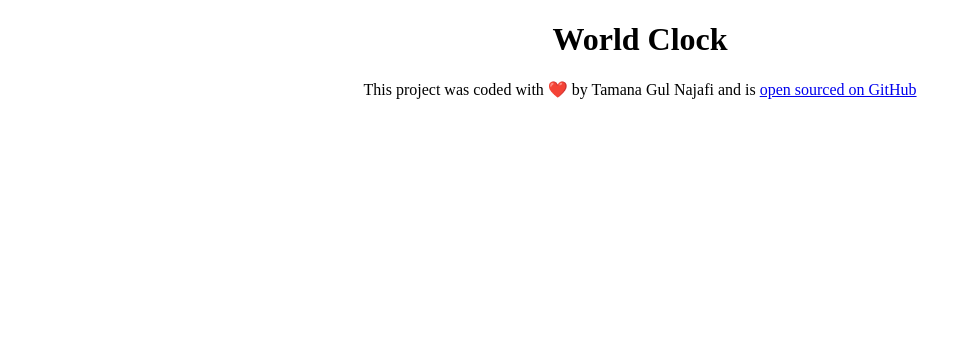
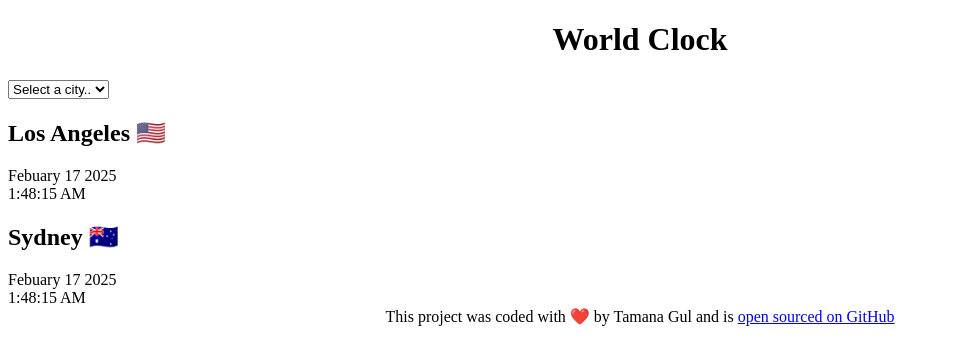
Before and after one commit to tamana-najafi/WorldClock, a plain HTML site: page index.html in a window 1280 px wide. Shown: the whole page, without its empty margins (0-972 px from the left). Drawn offline with Linux system fonts and the light colour scheme.

Commit message:
Add files via upload

```diff
--- a/index.html
+++ b/index.html
@@ -5,12 +5,32 @@
     <meta http-equiv="X-UA-Compatible" content="IE=edge" />
     <meta name="viewport" content="width=device-width, initial-scale=1.0" />
     <link rel="stylesheet" href="style.css" />
-    <title>World Clock - Matt Delac</title>
+    <title>World Clock - Tamana Gul Najafic</title>
   </head>
   <body>
-    <h1>World Clock</h1>
+    <div class="container">
+      <h1>World Clock</h1>
+
+      <select>
+        <option value="">Select a city..</option>
+        <option value="">London</option>
+        <option value="">New York</option>
+        <option value="">Auckland</option>
+      </select>
+
+      <div class="city">
+        <h2>Los Angeles 🇺🇸</h2>
+        <div class="date">Febuary 17 2025</div>
+        <div class="time">1:48:15 AM</div>
+      </div>
+      <div class="city">
+        <h2>Sydney 🇦🇺</h2>
+        <div class="date">Febuary 17 2025</div>
+        <div class="time">1:48:15 AM</div>
+      </div>
+    </div>
     <footer>
-      This project was coded with ❤️ by Tamana Gul Najafi and is
+      This project was coded with ❤️ by Tamana Gul and is
       <a href="https://github.com/tamana-najafi/WorldClock" target="_blank">
         open sourced on GitHub</a
       >
```
